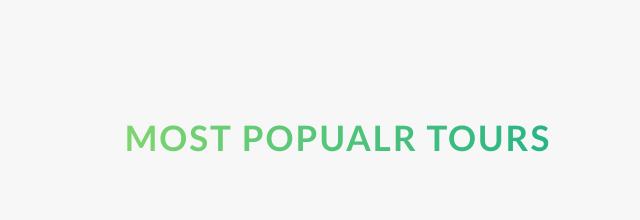
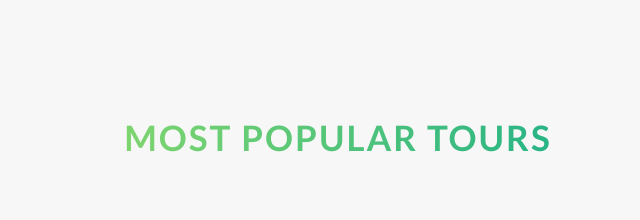
Before and after one commit to tyson-neves/natours, a website: page index.html in a window 1280 px wide. Shown: the part 2280-2500 px from the top of the page, 302-942 px from the left. Drawn offline with Linux system fonts and the light colour scheme.

Commit message:
Update index.html

```diff
--- a/index.html
+++ b/index.html
@@ -115,7 +115,7 @@
             <section class="section-tours">
                 <div class="u-center-text u-margin-bottom-big">
                     <h2 class="heading-secondary">
-                        Most popualr tours
+                        Most popular tours
                     </h2>
                 </div>
 
```
